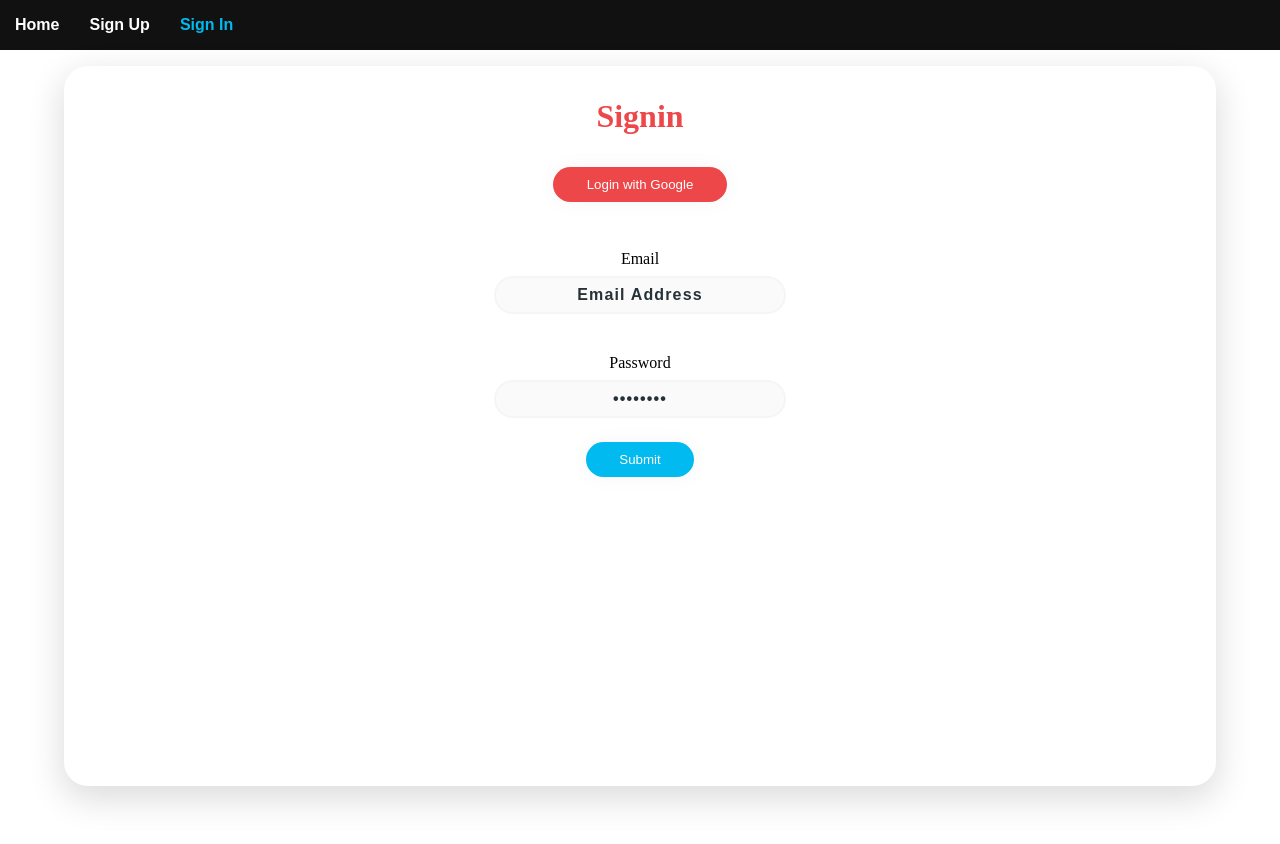
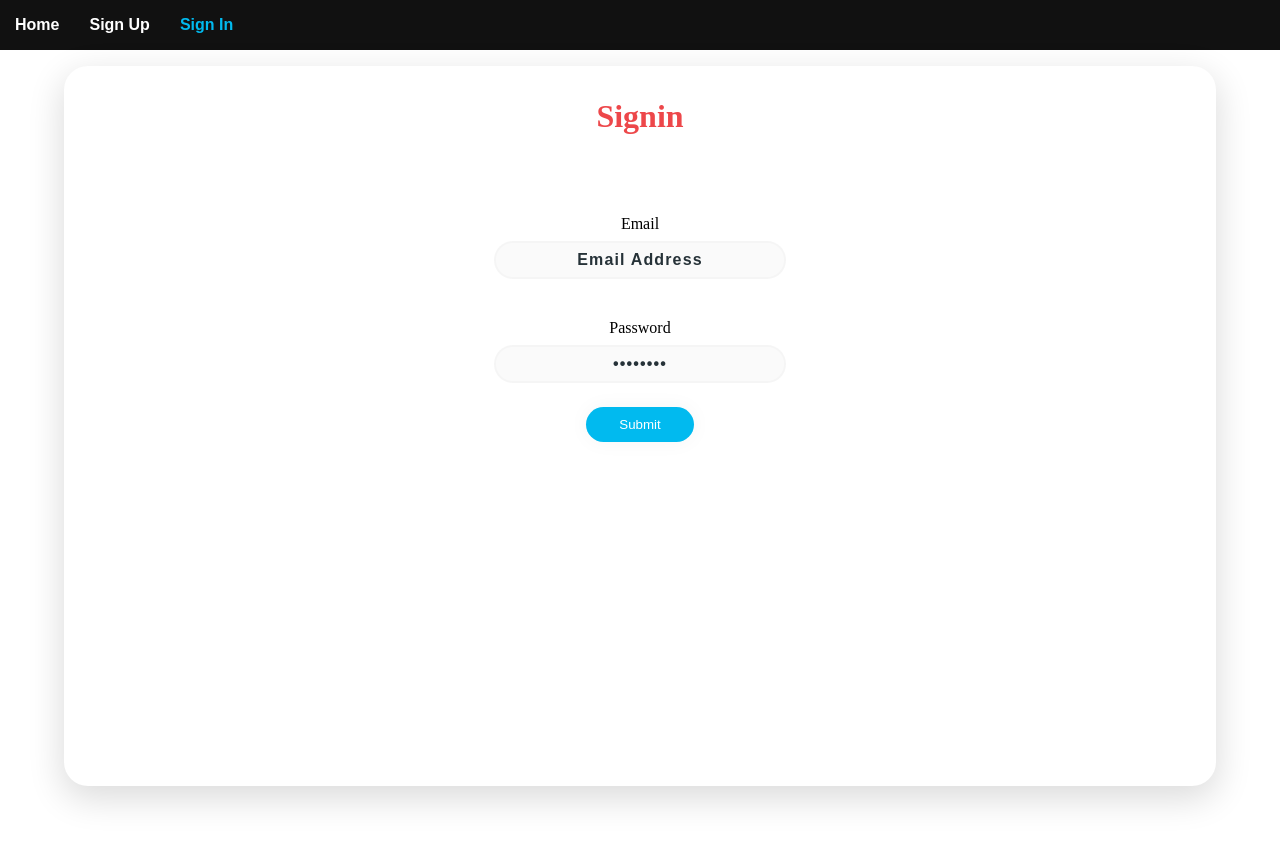
Before and after one commit to Dvent1123/calisthenics-tracker-client, a React (Create React App) app: page /signin in a window 1280 px wide. Shown: the top 844 px of the page. Built offline with nearby package versions, Linux system fonts and the light colour scheme; no server answers.

Commit message:
hid google sign in

```diff
--- a/src/auth/Google.js
+++ b/src/auth/Google.js
@@ -19,7 +19,7 @@ const Google = ({ informParent }) => {
         }
 
     return (
-        <div>
+        <div hidden>
             <GoogleLogin
                 clientId={`${process.env.REACT_APP_GOOGLE_CLIENT_ID}`}
                 buttonText="Login"
```
